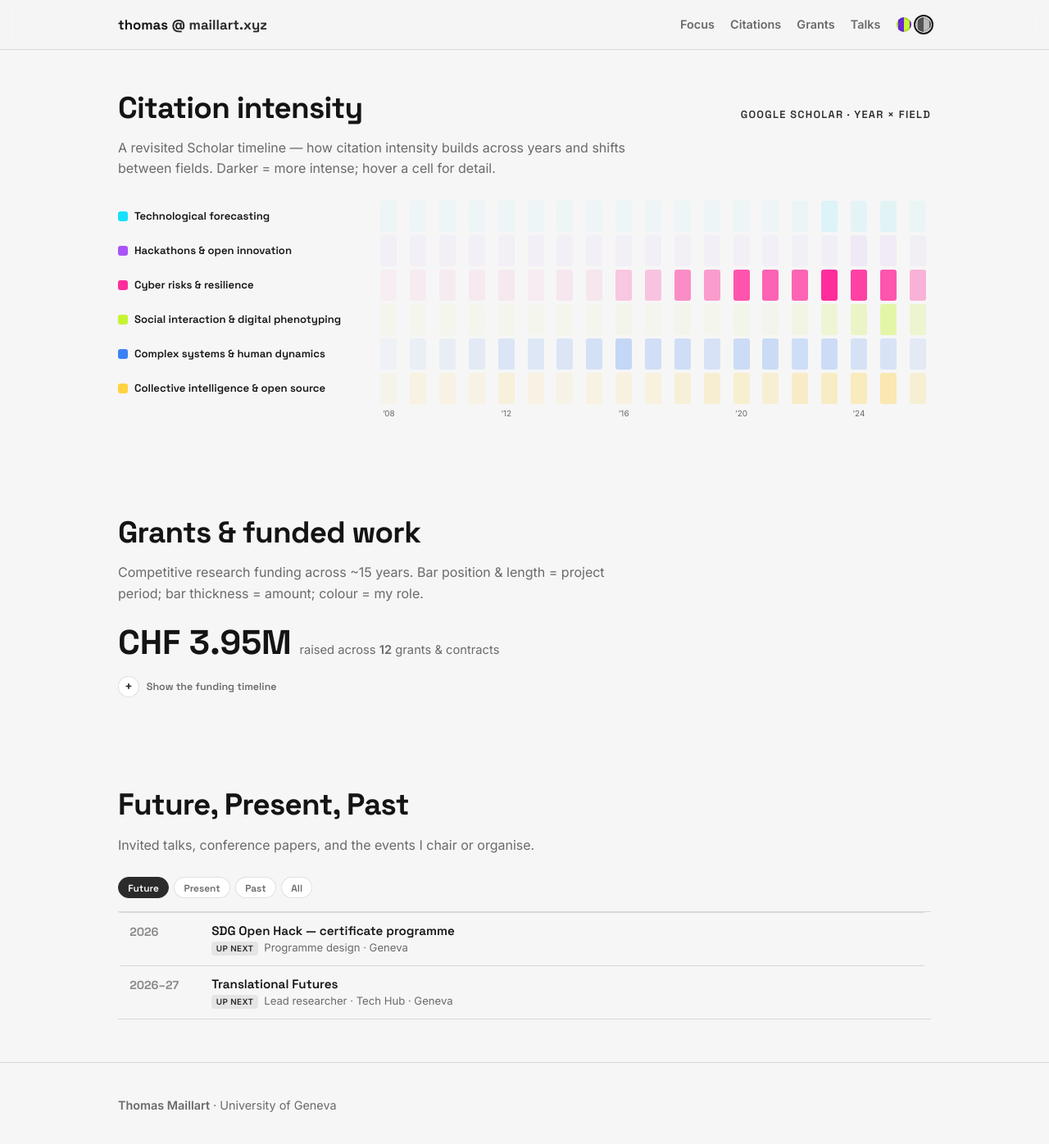
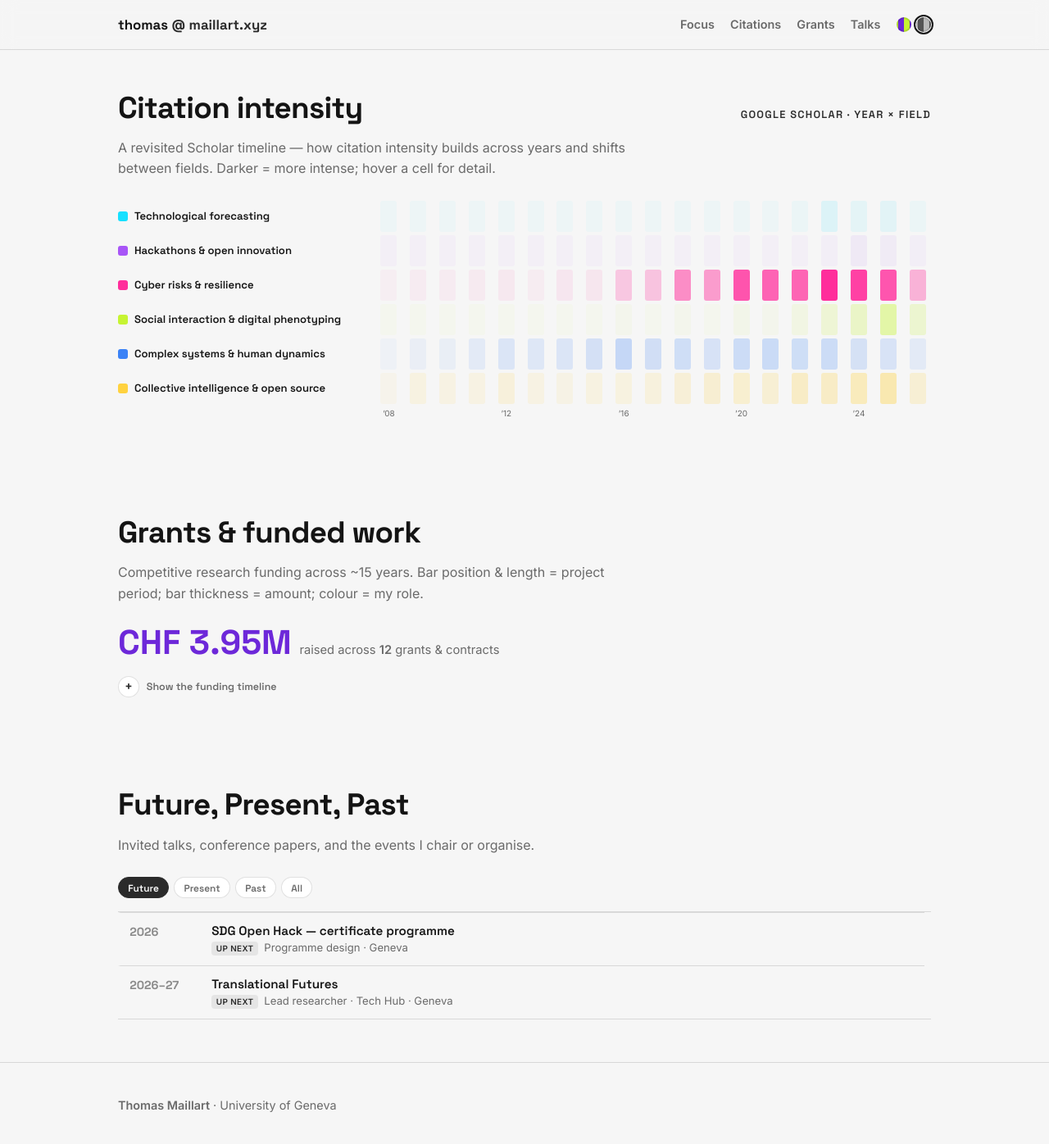
Before and after one commit to wazaahhh/wazaahhh.github.io, a Jekyll site: the page built from lab.html, in a window 1280 px wide and 1400 px high, scrolled down 1650 px. Shown: the top 1396 px of the window at 82% size. Built offline with Jekyll 4.4.1, drawn with Linux system fonts in a browser that asks for light colours.

Commit message:
Grants: colour the CHF total so it reads as a figure, not a heading
.fund-total shared var(--ink) with the section headings, so the number
looked like another header. Use the fixed PI violet (#6d28d9) instead —
the same colour as the majority of the gantt bars, and hardcoded like the
other data visuals so it stays coloured in the greyscale theme, where
--accent is near-black.

```diff
--- a/lab.html
+++ b/lab.html
@@ -192,7 +192,8 @@ section { padding: 3.2rem 0; }
 
 /* ---------- grants funding timeline ---------- */
 .fund-head { display:flex; align-items:baseline; gap:.6rem; margin:.2rem 0 1rem; flex-wrap:wrap; }
-.fund-total { font-family:"Space Grotesk"; font-weight:700; font-size:2.6rem; line-height:1; color:var(--ink); }
+.fund-total { font-family:"Space Grotesk"; font-weight:700; font-size:2.6rem; line-height:1;
+  color:#6d28d9; }   /* fixed PI violet — a data readout, not a heading; stays coloured in the grey theme */
 .fund-sub { color:var(--muted); font-size:.92rem; }
 .fund-legend { display:flex; gap:1.2rem; flex-wrap:wrap; font-size:.8rem; color:var(--muted); margin-bottom:1.4rem; }
 .fund-legend span { display:inline-flex; align-items:center; gap:.4rem; }
```
